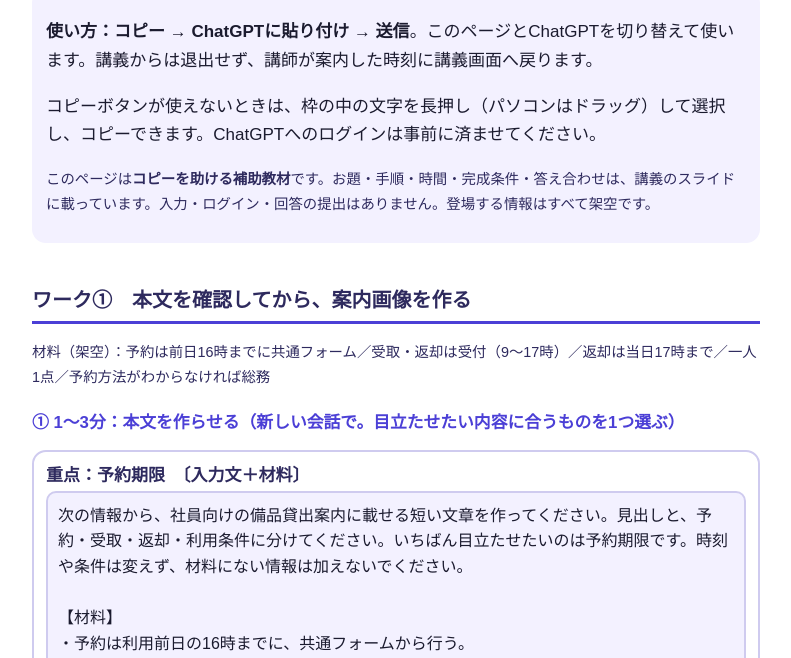
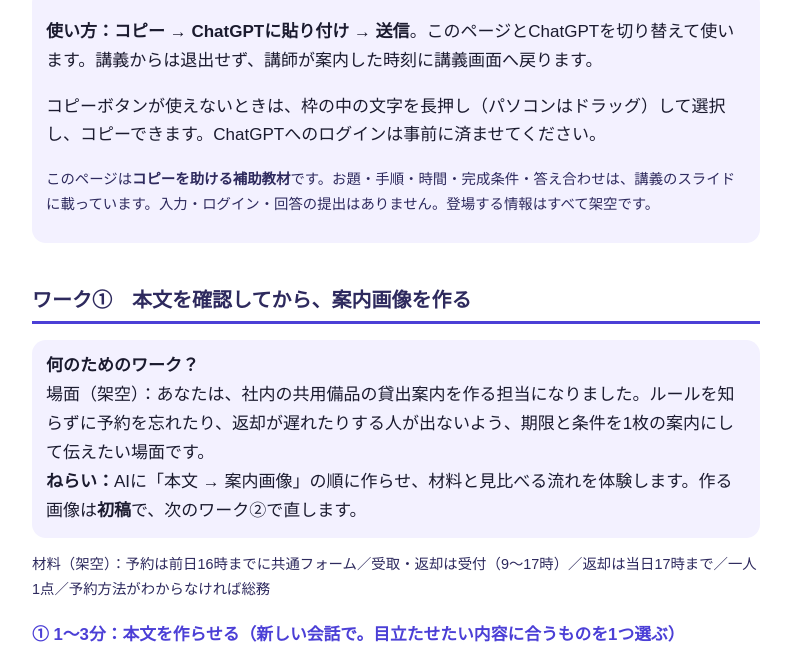
Before and after one commit to tfukunaga1122/ai-training-workbook, a plain HTML site: page lesson-10/index.html in a window 1280 px wide. Shown: the part 120-778 px from the top of the page, without its empty margins (244-1035 px from the left). Drawn offline with Linux system fonts and the light colour scheme.

Commit message:
Lesson 10: add scene and purpose to each workbook section
Co-Authored-By: Claude Sonnet 5.5 <noreply@anthropic.com>

```diff
--- a/lesson-10/index.html
+++ b/lesson-10/index.html
@@ -36,6 +36,7 @@ table{border-collapse:collapse;width:100%;font-size:.9rem}th,td{border:1px solid
 <p class="note">このページは<b>コピーを助ける補助教材</b>です。お題・手順・時間・完成条件・答え合わせは、講義のスライドに載っています。入力・ログイン・回答の提出はありません。登場する情報はすべて架空です。</p></div>
 
 <h2>ワーク①　本文を確認してから、案内画像を作る</h2>
+<div class="lead"><b>何のためのワーク？</b><br>場面（架空）：あなたは、社内の共用備品の貸出案内を作る担当になりました。ルールを知らずに予約を忘れたり、返却が遅れたりする人が出ないよう、期限と条件を1枚の案内にして伝えたい場面です。<br><b>ねらい：</b>AIに「本文 → 案内画像」の順に作らせ、材料と見比べる流れを体験します。作る画像は<b>初稿</b>で、次のワーク②で直します。</div>
 <p class="note">材料（架空）：予約は前日16時までに共通フォーム／受取・返却は受付（9〜17時）／返却は当日17時まで／一人1点／予約方法がわからなければ総務</p>
 <h3>① 1〜3分：本文を作らせる（新しい会話で。目立たせたい内容に合うものを1つ選ぶ）</h3>
 <div class="step"><div class="t">重点：予約期限　〔入力文＋材料〕</div>
@@ -81,6 +82,7 @@ table{border-collapse:collapse;width:100%;font-size:.9rem}th,td{border:1px solid
 <details><summary>自己確認の基準（スライドと同じ）</summary><ul class="chk"><li>予約は前日16時まで</li><li>返却は当日17時まで（受付時間と混同していない）</li><li>一人1点と相談先が残っている</li><li>選んだ重点が目立つ</li><li>文字の誤りや情報の欠落を見つけられた</li><li>後で直す箇所を1つ決めた</li></ul></details>
 
 <h2>ワーク②　修正して、前と後を比べる</h2>
+<div class="lead"><b>何のためのワーク？</b><br>場面：ワーク①でできた初稿の案内に、直したい所が見つかりました。社員に出す前に直したい場面です。<br><b>ねらい：</b>変える部分と残す部分を分けて直し、前と後を見比べて、採用する版を自分で決めます。</div>
 <p class="note">ワーク①の画像、または共通見本の画像を使います。</p>
 <div class="step"><div class="t">入力枠（修正指示）　〔【どこを、どう変えるか】を書き換える〕</div>
 <textarea id="t5" readonly rows="7">この案内画像を修正してください。
@@ -98,6 +100,7 @@ table{border-collapse:collapse;width:100%;font-size:.9rem}th,td{border:1px solid
 <p class="note">画像の編集が使えない場合：共通見本の改善点を選び、文字の会話で具体的な修正指示を作ってください（画像の修正を体験したことにはなりません）。</p>
 
 <h2>予備ワーク（講師の案内がある場合のみ）　経験のある社員向けに変更する</h2>
+<div class="lead"><b>何のためのワーク？</b><br>場面：同じ案内を、利用経験のある社員にも出したい。<b>ねらい：</b>読み手を変えて書き換え、期限・条件が変わらないかを比べます。</div>
 <div class="step"><div class="t">① 初めて使う社員向けの案内を作る　〔入力文＋材料〕</div>
 <textarea id="t7" readonly rows="12">次の情報から、初めて使う社員向けの備品貸出案内の文章を作ってください。予約・受取・返却の手順を、やさしく説明してください。時刻や条件は変えず、材料にない情報は加えないでください。
 
```
